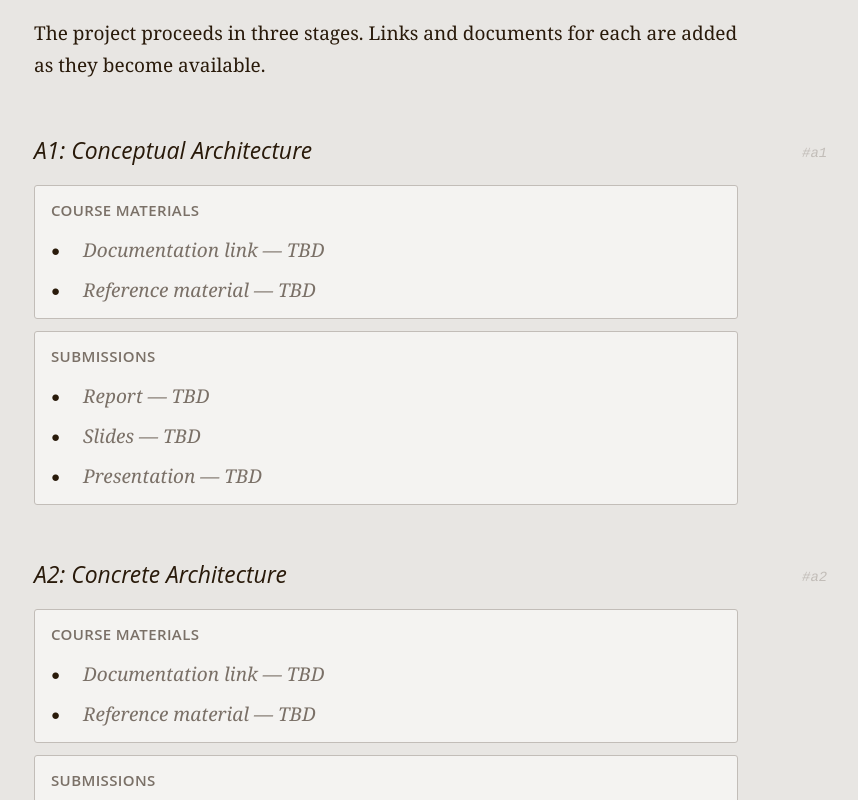
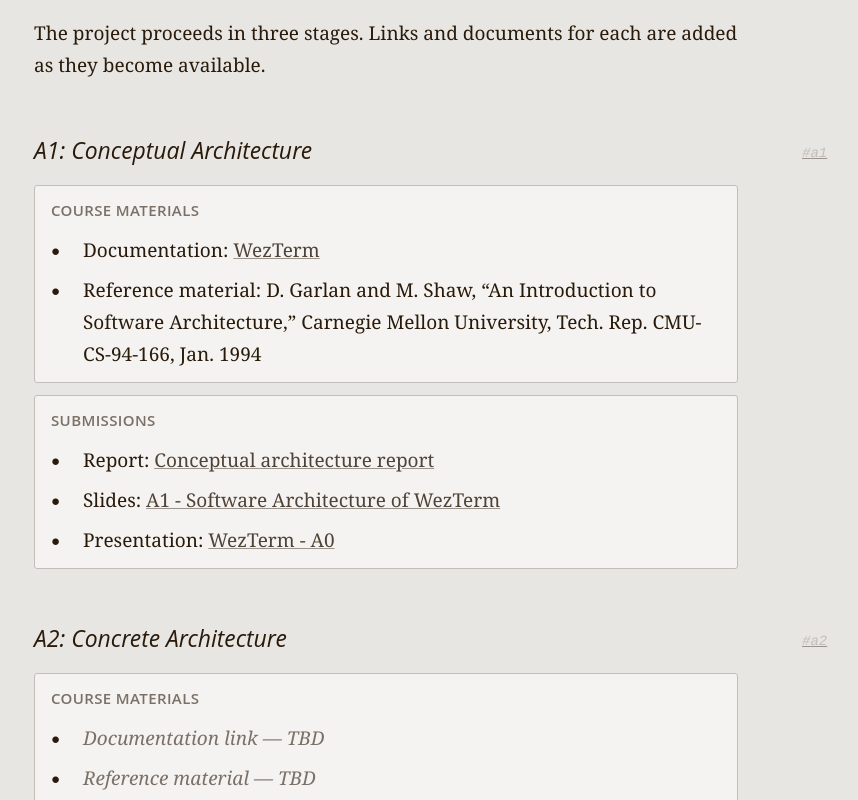
Before and after one commit to jonuh1/project-website, a React (Vite) app: page / in a window 1280 px wide. Shown: the part 560-1360 px from the top of the page, without its empty margins (126-984 px from the left). Built offline with nearby package versions, Linux system fonts and the light colour scheme.

Commit message:
updated site content with a1 resources

```diff
--- a/src/App.jsx
+++ b/src/App.jsx
@@ -3,6 +3,34 @@ const STAGES = [
     id: 'a1',
     code: 'A1',
     title: 'Conceptual Architecture',
+    materials: [
+      {
+        label: 'Documentation',
+        href: 'https://wezterm.org/',
+        text: 'WezTerm',
+      },
+      {
+        label: 'Reference material',
+        text: 'D. Garlan and M. Shaw, “An Introduction to Software Architecture,” Carnegie Mellon University, Tech. Rep. CMU-CS-94-166, Jan. 1994',
+      },
+    ],
+    submissions: [
+      {
+        label: 'Report',
+        href: `${import.meta.env.BASE_URL}a1-resources/conceptual_architecture_report.pdf`,
+        text: 'Conceptual architecture report',
+      },
+      {
+        label: 'Slides',
+        href: `${import.meta.env.BASE_URL}a1-resources/${encodeURIComponent('A1 - Software Architecture of WezTerm.pdf')}`,
+        text: 'A1 - Software Architecture of WezTerm',
+      },
+      {
+        label: 'Presentation',
+        href: 'https://youtu.be/kL4GgK6Ji-M',
+        text: 'WezTerm - A0',
+      },
+    ],
   },
   {
     id: 'a2',
@@ -61,7 +89,36 @@ const NAV_LINKS = [
   { href: '#sources', label: 'sources' },
 ]
 
+function StageItem({ item }) {
+  if (!item?.href) {
+    return (
+      <span className="placeholder-slot">
+        {item?.label ? `${item.label} — TBD` : 'TBD'}
+      </span>
+    )
+  }
+
+  return (
+    <>
+      <span className="text-ink">{item.label}: </span>
+      <a href={item.href} target="_blank" rel="noreferrer">
+        {item.text}
+      </a>
+    </>
+  )
+}
+
 function StageSection({ stage }) {
+  const materials = stage.materials ?? [
+    { label: 'Documentation link' },
+    { label: 'Reference material' },
+  ]
+  const submissions = stage.submissions ?? [
+    { label: 'Report' },
+    { label: 'Slides' },
+    { label: 'Presentation' },
+  ]
+
   return (
     <section className="mt-10 scroll-mt-8 first:mt-6" id={stage.id}>
       <h3 className="mb-4 py-[3px] pt-[13px]">
@@ -74,27 +131,35 @@ function StageSection({ stage }) {
       <div className="placeholder-block mt-4 px-4 pb-3 pt-3">
         <p className="placeholder-label mb-2">Course materials</p>
         <ul className="placeholder-list ml-8 mt-3 list-none p-0">
-          <li className="relative m-0">
-            <span className="placeholder-slot">Documentation link — TBD</span>
-          </li>
-          <li className="relative mt-2">
-            <span className="placeholder-slot">Reference material — TBD</span>
-          </li>
+          {materials.map((item, index) => (
+            <li
+              className={index === 0 ? 'relative m-0' : 'relative mt-2'}
+              key={item.label}
+            >
+              {item.href || !item.text ? (
+                <StageItem item={item} />
+              ) : (
+                <>
+                  <span className="text-ink">{item.label}: </span>
+                  <span>{item.text}</span>
+                </>
+              )}
+            </li>
+          ))}
         </ul>
       </div>
 
       <div className="placeholder-block mt-3 px-4 pb-3 pt-3">
         <p className="placeholder-label mb-2">Submissions</p>
         <ul className="placeholder-list ml-8 mt-3 list-none p-0">
-          <li className="relative m-0">
-            <span className="placeholder-slot">Report — TBD</span>
-          </li>
-          <li className="relative mt-2">
-            <span className="placeholder-slot">Slides — TBD</span>
-          </li>
-          <li className="relative mt-2">
-            <span className="placeholder-slot">Presentation — TBD</span>
-          </li>
+          {submissions.map((item, index) => (
+            <li
+              className={index === 0 ? 'relative m-0' : 'relative mt-2'}
+              key={item.label}
+            >
+              <StageItem item={item} />
+            </li>
+          ))}
         </ul>
       </div>
     </section>
--- a/src/index.css
+++ b/src/index.css
@@ -156,8 +156,13 @@
     @apply text-hover;
   }
 
-  p a {
+  p a,
+  #stages section a {
     text-decoration: underline var(--color-link-underline);
+  }
+
+  #stages section a:hover {
+    text-decoration: underline var(--color-hover);
   }
 
   code {
```
Also changed, not shown: 2 other files (tests, documents, lock files or other folders).
